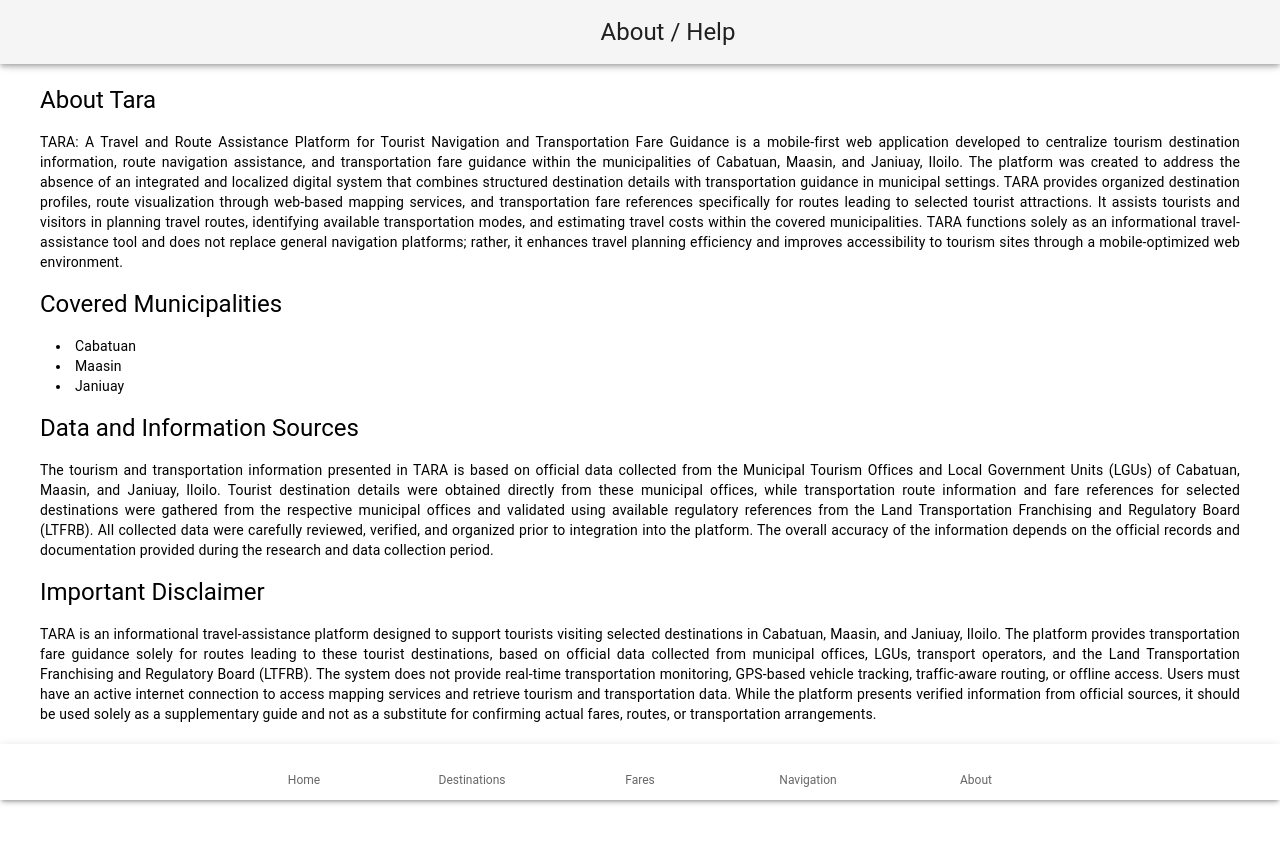
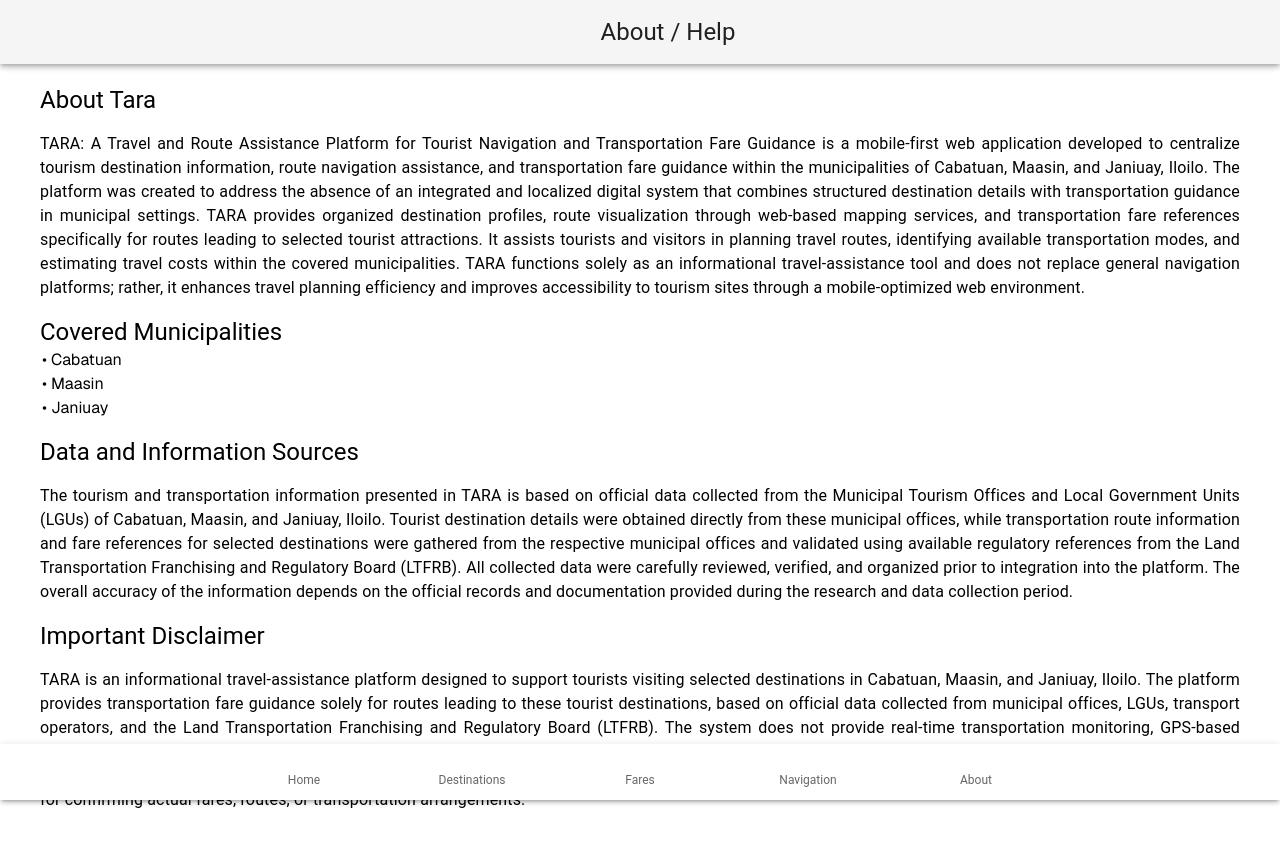
Before and after one commit to by-jenneigh/tara, a Next.js app: page /about in a window 1280 px wide. Shown: the top 846 px of the page. Before the commit the page ends 800 px from the top, so only its background shows below. Built offline with nearby package versions, Linux system fonts and the light colour scheme; some icons are missing.

Commit message:
Fix hydration error

```diff
--- a/app/about/page.tsx
+++ b/app/about/page.tsx
@@ -1,7 +1,7 @@
 "use client";
 
 import TopBar from "@/app/components/common/topbar";
-import { Stack, Box, Typography } from "@mui/material";
+import { Stack, Box, Typography, List } from "@mui/material";
 import { useRouter } from "next/navigation";
 
 export default function About() {
@@ -14,7 +14,7 @@ export default function About() {
         <Typography color="black" variant="h5">
           About Tara
         </Typography>
-        <Typography align="justify" color="black" variant="body2" mt={2}>
+        <Typography align="justify" color="black" mt={2}>
           TARA: A Travel and Route Assistance Platform for Tourist Navigation
           and Transportation Fare Guidance is a mobile-first web application
           developed to centralize tourism destination information, route
@@ -40,17 +40,23 @@ export default function About() {
         <Typography color="black" variant="h5">
           Covered Municipalities
         </Typography>
-        <Typography ml={2} align="justify" color="black" variant="body2" mt={2}>
-          <li>Cabatuan</li>
-          <li>Maasin</li>
-          <li>Janiuay</li>
-        </Typography>
+        <ul
+          style={{
+            marginLeft: 2,
+            alignContent: "justify",
+            color: "black",
+          }}
+        >
+          <li>• Cabatuan</li>
+          <li>• Maasin</li>
+          <li>• Janiuay</li>
+        </ul>
       </Box>
       <Box>
         <Typography color="black" variant="h5">
           Data and Information Sources
         </Typography>
-        <Typography align="justify" color="black" variant="body2" mt={2}>
+        <Typography align="justify" color="black" mt={2}>
           The tourism and transportation information presented in TARA is based
           on official data collected from the Municipal Tourism Offices and
           Local Government Units (LGUs) of Cabatuan, Maasin, and Janiuay,
@@ -70,7 +76,7 @@ export default function About() {
         <Typography color="black" variant="h5">
           Important Disclaimer
         </Typography>
-        <Typography align="justify" color="black" variant="body2" mt={2}>
+        <Typography align="justify" color="black" mt={2}>
           TARA is an informational travel-assistance platform designed to
           support tourists visiting selected destinations in Cabatuan, Maasin,
           and Janiuay, Iloilo. The platform provides transportation fare
```
